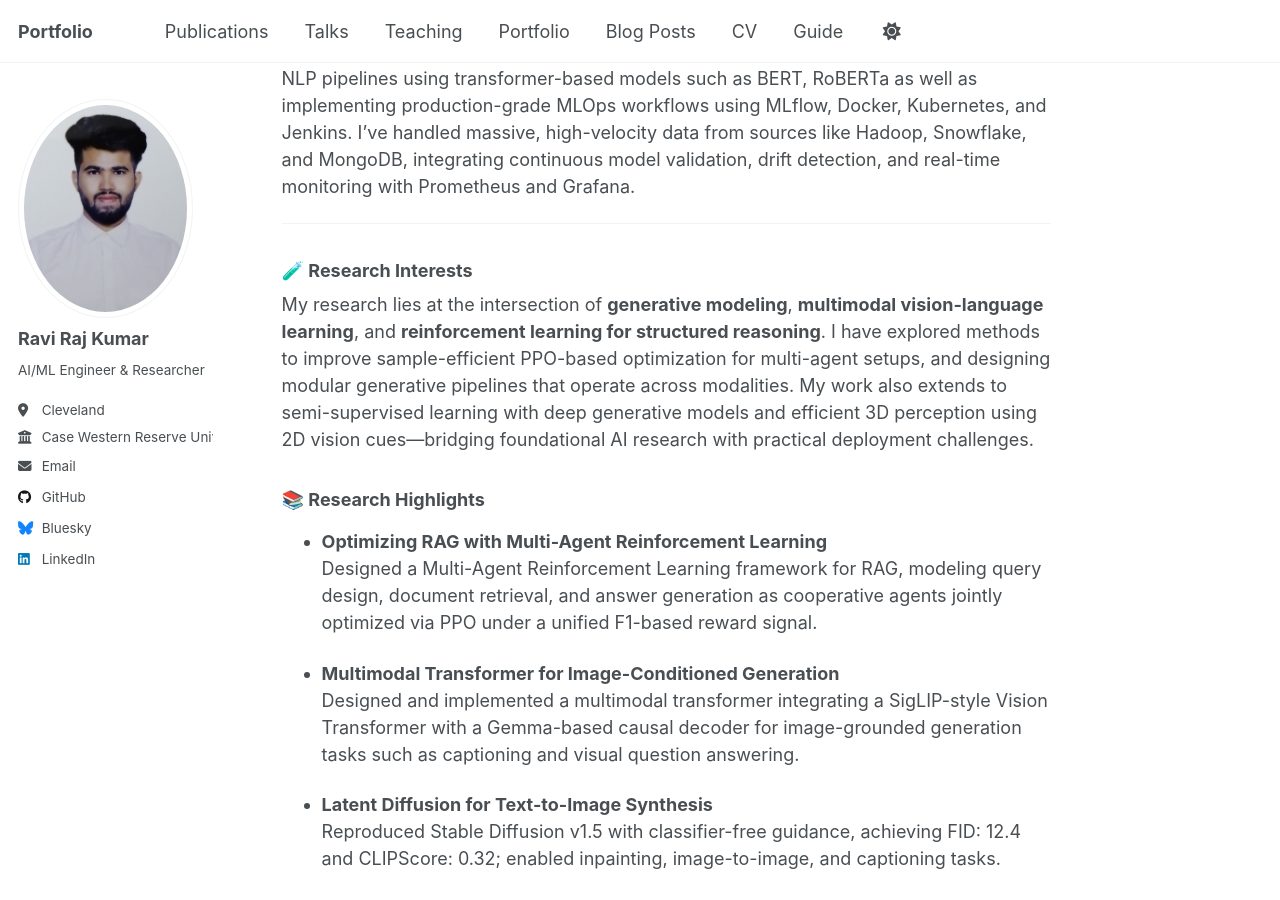
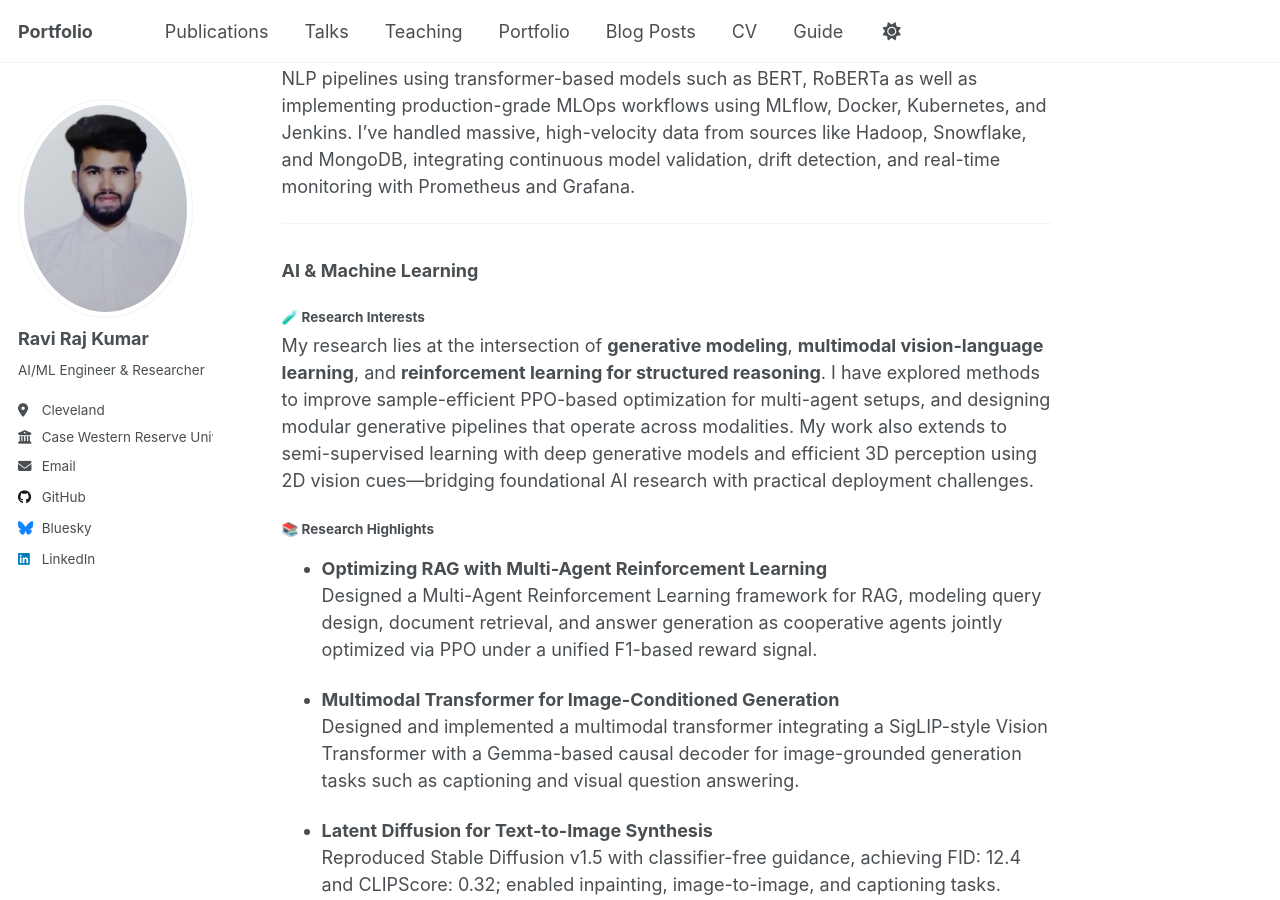
Before and after one commit to raviraj988/raviraj988.github.io, a Jekyll site: the page built from _pages/about.md, in a window 1280 px wide and 900 px high, scrolled down 316 px. Built offline with Jekyll 4.4.1, drawn with Linux system fonts in a browser that asks for light colours.

Commit message:
Update about.md

```diff
--- a/_pages/about.md
+++ b/_pages/about.md
@@ -13,11 +13,11 @@ I have four years of professional experience from **Tata Consultancy Services**,
 
 
 ---
-
-### 🧪 Research Interests
+### AI & Machine Learning
+#### 🧪 Research Interests
 My research lies at the intersection of **generative modeling**, **multimodal vision-language learning**, and **reinforcement learning for structured reasoning**. I have explored methods to improve sample-efficient PPO-based optimization for multi-agent setups, and designing modular generative pipelines that operate across modalities. My work also extends to semi-supervised learning with deep generative models and efficient 3D perception using 2D vision cues—bridging foundational AI research with practical deployment challenges.
 
-### 📚 Research Highlights
+##### 📚 Research Highlights
 
 - **Optimizing RAG with Multi-Agent Reinforcement Learning**
   Designed a Multi-Agent Reinforcement Learning framework for RAG, modeling query design, document retrieval, and answer generation as cooperative agents jointly optimized via PPO under a unified F1-based reward signal.
@@ -36,7 +36,7 @@ My research lies at the intersection of **generative modeling**, **multimodal vi
 
 ---
 
-### 💼 Professional Experience
+#### 💼 Professional Experience
 
 **Machine Learning Engineer**
 *Tata Consultancy Services* (2019–2023)
```
